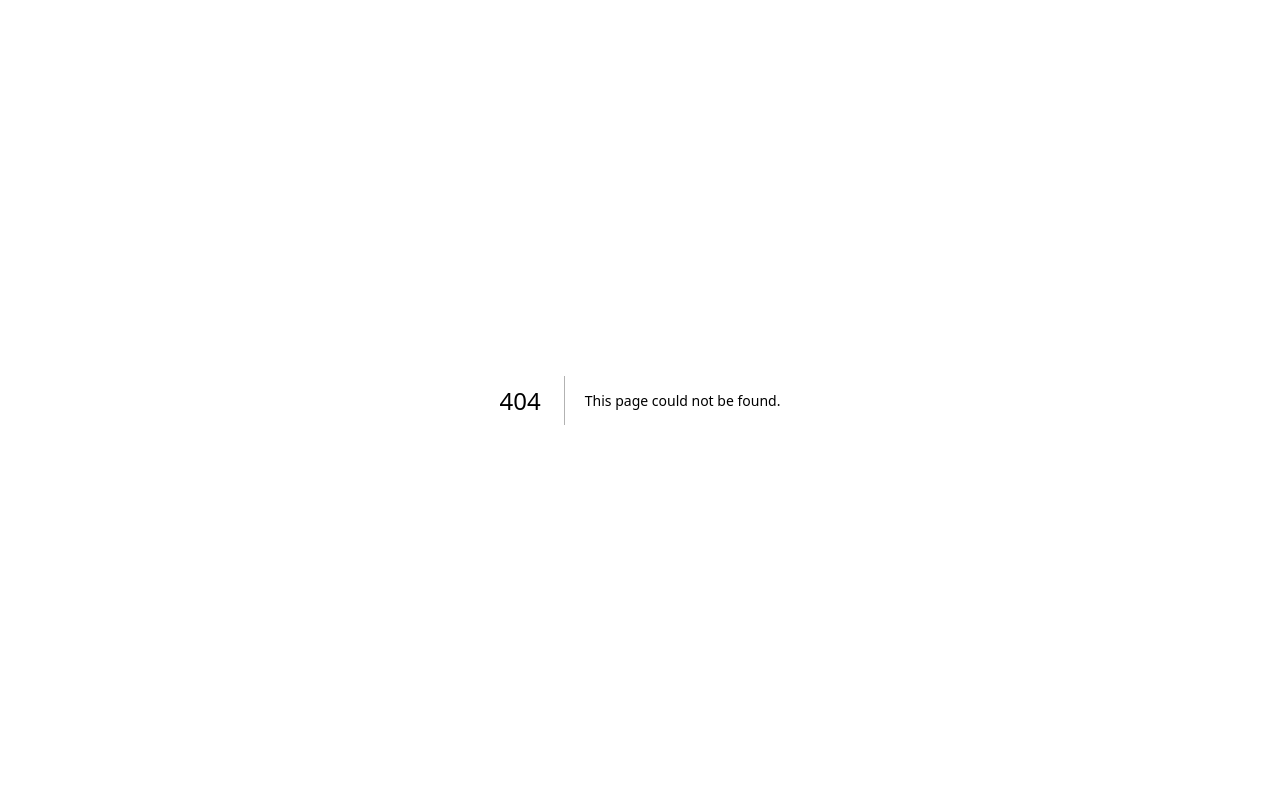
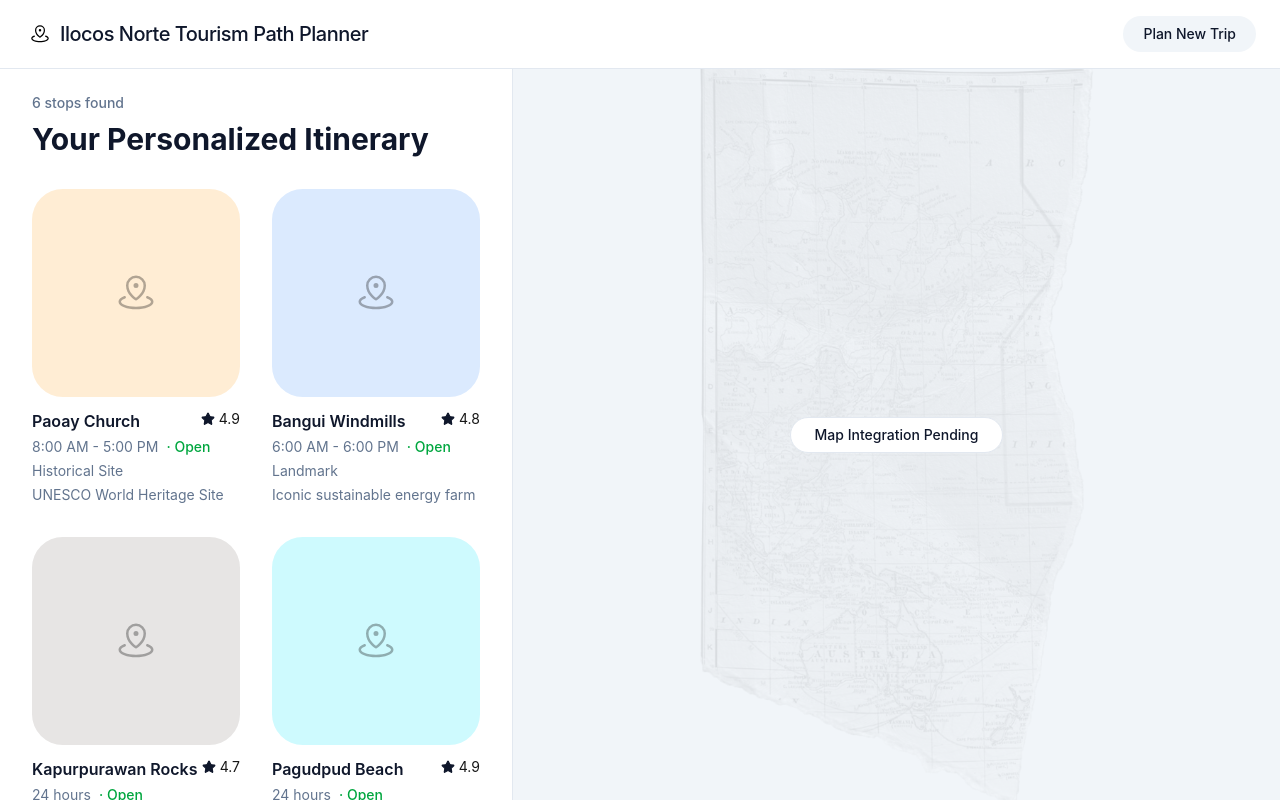
Before and after one commit to jeiwinfrey/tourism-path-planner, a Next.js app: page /map in a window 1280 px wide. Before the commit this address had no page. Built offline with nearby package versions, Linux system fonts and the light colour scheme.

Commit message:
feat: create map page with personalized itinerary and destination cards

```diff
--- /dev/null
+++ b/app/map/page.tsx
@@ -0,0 +1,161 @@
+import Link from "next/link";
+import Image from "next/image";
+import { Button } from "@/components/ui/button";
+import { Card } from "@/components/ui/card";
+import { Star } from "lucide-react";
+
+export default function MapPage() {
+  // Placeholder data to match the Airbnb style list
+  const destinations = [
+    {
+      id: 1,
+      title: "Paoay Church",
+      description: "UNESCO World Heritage Site",
+      rating: 4.9,
+      reviews: 328,
+      type: "Historical Site",
+      timeRange: "8:00 AM - 5:00 PM",
+      isOpen: true,
+      imageColor: "bg-orange-100",
+    },
+    {
+      id: 2,
+      title: "Bangui Windmills",
+      description: "Iconic sustainable energy farm",
+      rating: 4.8,
+      reviews: 450,
+      type: "Landmark",
+      timeRange: "6:00 AM - 6:00 PM",
+      isOpen: true,
+      imageColor: "bg-blue-100",
+    },
+    {
+      id: 3,
+      title: "Kapurpurawan Rocks",
+      description: "Natural limestone formations",
+      rating: 4.7,
+      reviews: 210,
+      type: "Nature",
+      timeRange: "24 hours",
+      isOpen: true,
+      imageColor: "bg-stone-200",
+    },
+    {
+      id: 4,
+      title: "Pagudpud Beach",
+      description: "White sand and crystal waters",
+      rating: 4.9,
+      reviews: 512,
+      type: "Beach",
+      timeRange: "24 hours",
+      isOpen: true,
+      imageColor: "bg-cyan-100",
+    },
+    {
+      id: 5,
+      title: "Malacañang of the North",
+      description: "Presidential museum",
+      rating: 4.6,
+      reviews: 180,
+      type: "Museum",
+      timeRange: "9:00 AM - 4:00 PM",
+      isOpen: false,
+      imageColor: "bg-rose-100",
+    },
+    {
+      id: 6,
+      title: "Cape Bojeador Lighthouse",
+      description: "Cultural heritage structure",
+      rating: 4.7,
+      reviews: 290,
+      type: "Landmark",
+      timeRange: "8:00 AM - 5:00 PM",
+      isOpen: true,
+      imageColor: "bg-slate-200",
+    },
+  ];
+
+  return (
+    <div className="flex h-screen flex-col bg-white font-sans text-slate-900 overflow-hidden">
+      {/* Navbar - Matching app/page.tsx style */}
+      <nav className="flex flex-none items-center justify-between px-6 py-4 border-b border-slate-200 z-20 bg-white">
+        <div className="flex items-center gap-2">
+          <Link href="/" className="flex items-center gap-1 font-medium text-xl tracking-tight">
+            <span className="flex h-8 w-8 items-center justify-center rounded-lg text-white">
+              <Image src="/map-pin-area.svg" alt="Logo" width={20} height={20} />
+            </span>
+            <span className="hidden sm:inline">Ilocos Norte Tourism Path Planner</span>
+            <span className="sm:hidden">Path Planner</span>
+          </Link>
+        </div>
+        <Button
+          asChild
+          variant="secondary"
+          className="rounded-full bg-slate-100 px-5 font-medium text-slate-900 hover:bg-slate-200"
+        >
+          <Link href="/onboarding">Plan New Trip</Link>
+        </Button>
+      </nav>
+
+      <div className="flex flex-1 overflow-hidden">
+        {/* Left Column - Cards List */}
+        <div className="w-full md:w-[55%] lg:w-[45%] xl:w-[40%] h-full overflow-y-auto p-6 sm:px-8 scrollbar-thin scrollbar-thumb-slate-200">
+          <div className="mb-8">
+            <p className="text-sm font-medium text-slate-500 mb-2">6 stops found</p>
+            <h1 className="text-3xl font-bold text-slate-900">Your Personalized Itinerary</h1>
+          </div>
+
+          <div className="grid grid-cols-1 gap-8 sm:grid-cols-2">
+            {destinations.map((place) => (
+              <Card
+                key={place.id}
+                className="group cursor-pointer border-0 shadow-none bg-transparent gap-0 py-0 rounded-none"
+              >
+                {/* Card Image Area */}
+                <div className={`relative aspect-square w-full overflow-hidden rounded-xl ${place.imageColor} mb-3`}>
+                  <div className="absolute inset-0 flex items-center justify-center opacity-30">
+                    <Image src="/map-pin-area.svg" width={40} height={40} alt="Icon" />
+                  </div>
+                </div>
+
+                {/* Card Content */}
+                <div className="space-y-1">
+                  <div className="flex justify-between items-start">
+                    <h3 className="font-semibold text-slate-900 line-clamp-1">{place.title}</h3>
+                    <div className="flex items-center gap-1 text-sm">
+                      <Star className="w-3.5 h-3.5 fill-slate-900 text-slate-900" />
+                      <span>{place.rating}</span>
+                    </div>
+                  </div>
+                  <div className="flex items-center gap-2 text-sm">
+                    <span className="text-slate-500">{place.timeRange}</span>
+                    <span className={`font-medium ${place.isOpen ? 'text-green-600' : 'text-red-600'}`}>
+                      {place.isOpen ? '· Open' : '· Closed'}
+                    </span>
+                  </div>
+                  <p className="text-slate-500 text-sm">{place.type}</p>
+                  <p className="text-slate-500 text-sm truncate">{place.description}</p>
+                </div>
+              </Card>
+            ))}
+          </div>
+        </div>
+
+        {/* Right Column - Map Placeholder */}
+        <div className="hidden md:block flex-1 bg-slate-100 relative border-l border-slate-200">
+          <div className="absolute inset-0 flex items-center justify-center">
+            <Image
+              src="/map-bottom-right.png"
+              alt="Map Background"
+              fill
+              className="object-cover opacity-10 grayscale"
+            />
+            <Button className="z-10 rounded-full bg-white text-slate-900 hover:bg-slate-50 shadow-lg border border-slate-200 px-6">
+              Map Integration Pending
+            </Button>
+          </div>
+        </div>
+      </div>
+    </div>
+  );
+}
```
